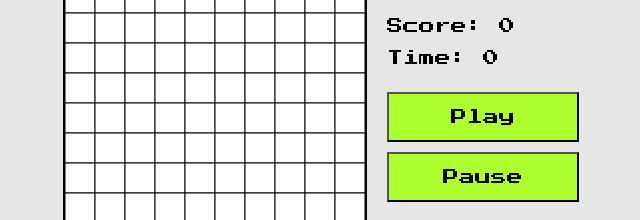
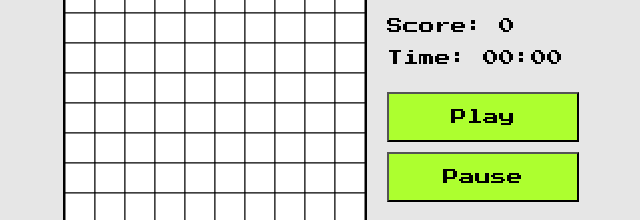
Before and after one commit to cuogne/Tetris, a plain HTML site: page index.html in a window 1280 px wide. Shown: the part 295-515 px from the top of the page, 319-959 px from the left. Drawn offline with Linux system fonts and the light colour scheme.

Commit message:
fix display time (0) changes -> (00:00) while play

```diff
--- a/index.html
+++ b/index.html
@@ -17,7 +17,7 @@
       <div>
         <h1>TETRIS</h1>
         <p>Score: <span id="score">0</span></p>
-        <p>Time: <span id="time">0</span></p>
+        <p>Time: <span id="time">00:00</span></p>
       </div>
 
       <button class="play-btn" id="play">Play</button>
```
